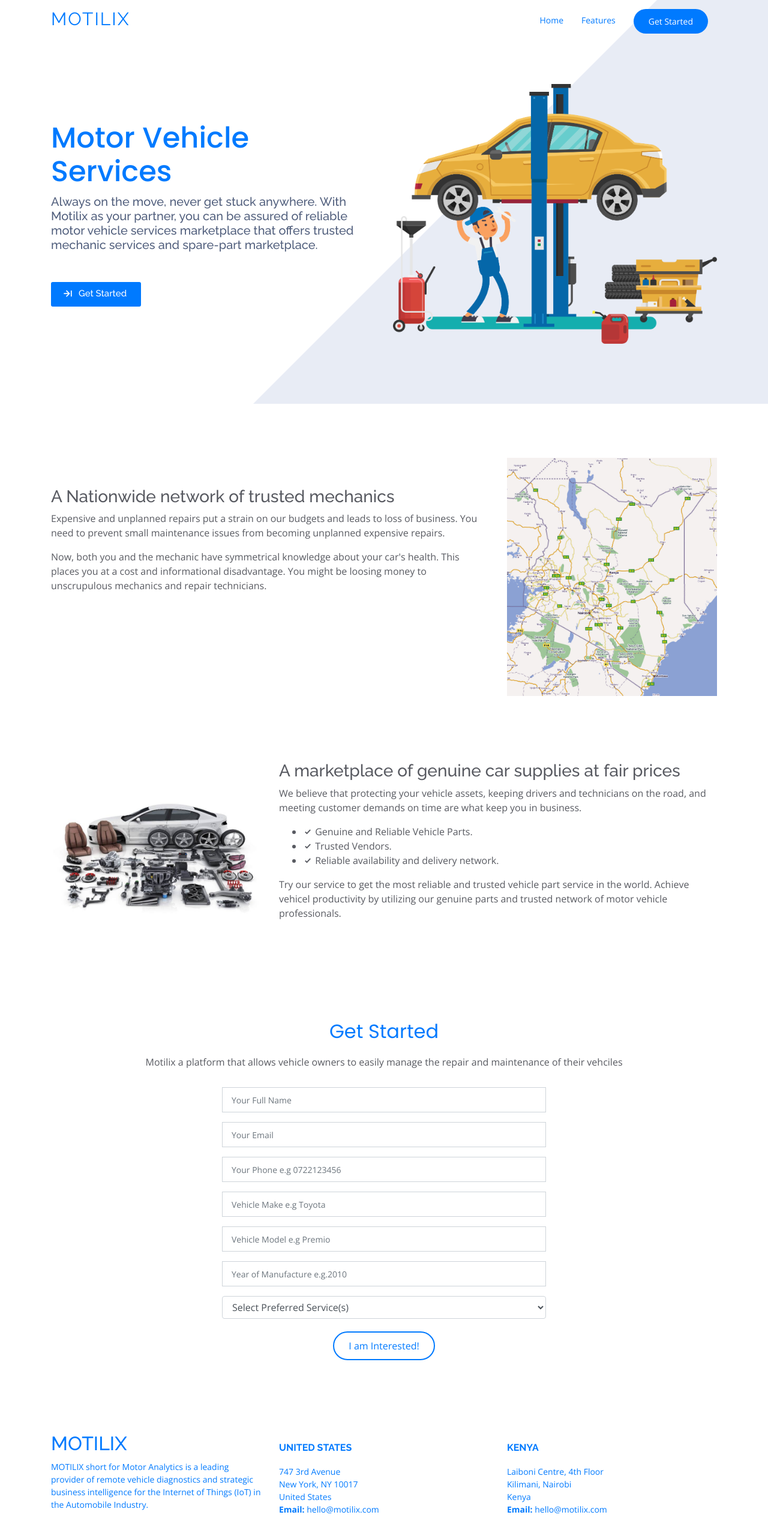
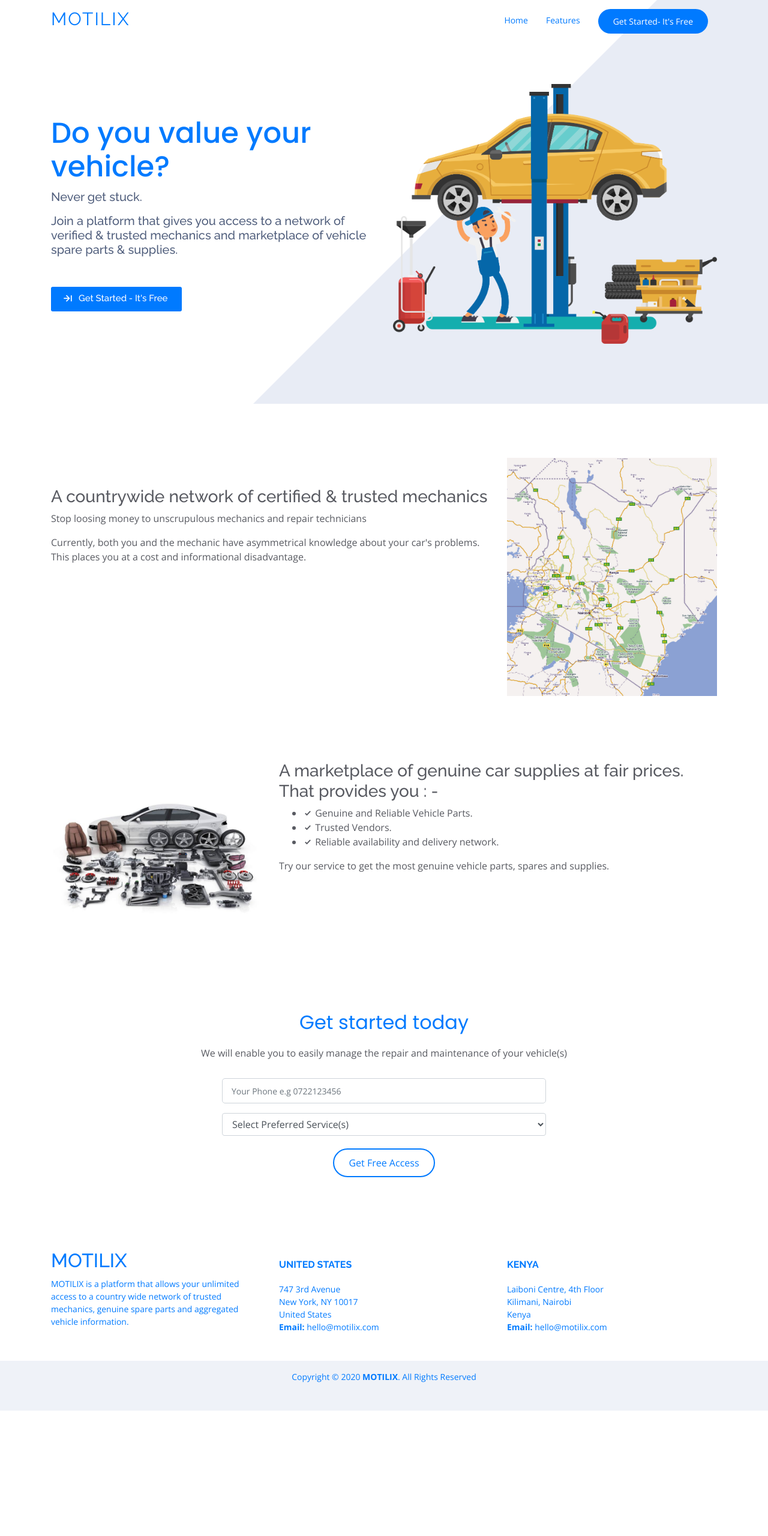
Before and after one commit to KevinMarete/motilix-web, a plain HTML site: page index.html in a window 1280 px wide. Shown: the top 2560 px of the page at 60% size. After the commit the page ends 2351 px from the top, so only its background shows below. Drawn offline with nearby package versions, Linux system fonts and the light colour scheme.

Commit message:
Added design changes

```diff
--- a/index.html
+++ b/index.html
@@ -2,38 +2,37 @@
 <html lang="en">
 
 <head>
-  <meta charset="utf-8">
-  <meta content="width=device-width, initial-scale=1.0" name="viewport">
+  <meta charset="utf-8" />
+  <meta content="width=device-width, initial-scale=1.0" name="viewport" />
 
   <title>Motilix | Get Started</title>
-  <meta content="" name="descriptions">
-  <meta content="" name="keywords">
+  <meta content="" name="descriptions" />
+  <meta content="" name="keywords" />
 
   <!-- Favicons -->
-  <link href="assets/img/favicon.png" rel="icon">
+  <link href="assets/img/favicon.png" rel="icon" />
 
   <!-- Google Fonts -->
-  <link href="https://fonts.googleapis.com/css?family=Open+Sans:300,300i,400,400i,600,600i,700,700i|Raleway:300,300i,400,400i,500,500i,600,600i,700,700i|Poppins:300,300i,400,400i,500,500i,600,600i,700,700i" rel="stylesheet">
+  <link
+    href="https://fonts.googleapis.com/css?family=Open+Sans:300,300i,400,400i,600,600i,700,700i|Raleway:300,300i,400,400i,500,500i,600,600i,700,700i|Poppins:300,300i,400,400i,500,500i,600,600i,700,700i"
+    rel="stylesheet" />
 
   <!-- Vendor CSS Files -->
-  <link href="assets/vendor/bootstrap/css/bootstrap.min.css" rel="stylesheet">
-  <link href="assets/vendor/icofont/icofont.min.css" rel="stylesheet">
-  <link href="assets/vendor/boxicons/css/boxicons.min.css" rel="stylesheet">
-  <link href="assets/vendor/owl.carousel/assets/owl.carousel.min.css" rel="stylesheet">
-  <link href="assets/vendor/venobox/venobox.css" rel="stylesheet">
-  <link href="assets/vendor/aos/aos.css" rel="stylesheet">
+  <link href="assets/vendor/bootstrap/css/bootstrap.min.css" rel="stylesheet" />
+  <link href="assets/vendor/icofont/icofont.min.css" rel="stylesheet" />
+  <link href="assets/vendor/boxicons/css/boxicons.min.css" rel="stylesheet" />
+  <link href="assets/vendor/owl.carousel/assets/owl.carousel.min.css" rel="stylesheet" />
+  <link href="assets/vendor/venobox/venobox.css" rel="stylesheet" />
+  <link href="assets/vendor/aos/aos.css" rel="stylesheet" />
 
   <!-- Template Main CSS File -->
-  <link href="assets/css/style.css" rel="stylesheet">
-
+  <link href="assets/css/style.css" rel="stylesheet" />
 </head>
 
 <body>
-
   <!-- ======= Header ======= -->
   <header id="header" class="fixed-top">
     <div class="container d-flex">
-
       <div class="logo mr-auto">
         <h1 class="text-light"><a href="index.html">MOTILIX</a></h1>
         <!-- Uncomment below if you prefer to use an image logo -->
@@ -44,113 +43,185 @@
         <ul>
           <li class="active"><a href="#header">Home</a></li>
           <li><a href="#features">Features</a></li>
-          <li class="get-started"><a href="#get-started">Get Started</a></li>
+          <li class="get-started">
+            <a href="#get-started">Get Started- It's Free</a>
+          </li>
         </ul>
-      </nav><!-- .nav-menu -->
-
+      </nav>
+      <!-- .nav-menu -->
     </div>
-  </header><!-- End Header -->
+  </header>
+  <!-- End Header -->
 
   <!-- ======= Hero Section ======= -->
   <section id="hero" class="d-flex align-items-center">
-
     <div class="container">
       <div class="row">
-        <div class="col-lg-6 d-lg-flex flex-lg-column justify-content-center align-items-stretch pt-5 pt-lg-0 order-2 order-lg-1" data-aos="fade-up">
+        <div
+          class="col-lg-6 d-lg-flex flex-lg-column justify-content-center align-items-stretch pt-5 pt-lg-0 order-2 order-lg-1"
+          data-aos="fade-up">
           <div>
-            <h1>Motor Vehicle Services</h1>
-            <h2>Always on the move, never get stuck anywhere. With Motilix as your partner, you can be assured of reliable motor vehicle services marketplace that offers trusted mechanic services and spare-part marketplace.</h2>
-            <a href="#get-started" class="download-btn"><i class="bx bx-arrow-to-right"></i> Get Started</a>
+            <h1>Do you value your vehicle?</h1>
+            <h2>
+              <p>
+                Never get stuck.
+              </p>
+              <p>
+                Join a platform that gives you access to a network of verified & trusted mechanics and marketplace of
+                vehicle spare parts & supplies.
+              </p>
+            </h2>
+            <a href="#get-started" class="download-btn"><i class="bx bx-arrow-to-right"></i> Get Started - It's Free</a>
           </div>
         </div>
-        <div class="col-lg-6 d-lg-flex flex-lg-column align-items-stretch order-1 order-lg-2 hero-img" data-aos="fade-up">
-          <img src="assets/img/top-image.png" class="img-fluid" alt="">
+        <div class="col-lg-6 d-lg-flex flex-lg-column align-items-stretch order-1 order-lg-2 hero-img"
+          data-aos="fade-up">
+          <img src="assets/img/top-image.png" class="img-fluid" alt="" />
         </div>
       </div>
     </div>
-
-  </section><!-- End Hero -->
+  </section>
+  <!-- End Hero -->
 
   <main id="main">
-
     <!-- ======= Features Section ======= -->
     <section id="features" class="features">
       <div class="container">
-
         <div class="row content">
           <div class="col-md-4 order-1 order-md-2" data-aos="fade-left">
-            <img src="assets/img/network.jpg" class="img-fluid" alt="">
+            <img src="assets/img/network.jpg" class="img-fluid" alt="" />
           </div>
           <div class="col-md-8 pt-5 order-2 order-md-1" data-aos="fade-up">
-            <h3>A Nationwide network of trusted mechanics</h3>
+            <h3>A countrywide network of certified & trusted mechanics</h3>
             <p>
-              Expensive and unplanned repairs put a strain on our budgets and leads to loss of business. You need to prevent small maintenance issues from becoming unplanned expensive repairs.
+              Stop loosing money to unscrupulous mechanics and repair
+              technicians
             </p>
+            <!-- <p>
+                            Expensive and unplanned repairs put a strain on your budgets and leads to loss of business. You need to prevent small maintenance issues from becoming unplanned expensive repairs.
+                        </p> -->
             <p>
-              Now, both you and the mechanic have symmetrical knowledge about your car's health. This places you at a cost and informational disadvantage. You might be loosing money to unscrupulous mechanics and repair technicians.
+              Currently, both you and the mechanic have asymmetrical knowledge
+              about your car's problems. <br />
+              This places you at a cost and informational disadvantage.
             </p>
           </div>
         </div>
 
         <div class="row content">
           <div class="col-md-4 pt-5" data-aos="fade-right">
-            <img src="assets/img/car-parts.jpg" class="img-fluid pt-5" alt="">
+            <img src="assets/img/car-parts.jpg" class="img-fluid pt-5" alt="" />
           </div>
           <div class="col-md-8 pt-5" data-aos="fade-up">
-            <h3>A marketplace of genuine car supplies at fair prices</h3>
-            <p>We believe that protecting your vehicle assets, keeping drivers and technicians on the road, and meeting customer demands on time are what keep you in business.</p>
+            <h3>
+              A marketplace of genuine car supplies at fair prices. That
+              provides you : -
+            </h3>
+            <!-- <p>We believe that protecting your vehicle assets, keeping drivers and technicians on the road, and meeting customer demands on time are what keep you in business.</p> -->
             <ul>
-              <li><i class="icofont-check"></i> Genuine and Reliable Vehicle Parts.</li>
+              <li>
+                <i class="icofont-check"></i> Genuine and Reliable Vehicle
+                Parts.
+              </li>
               <li><i class="icofont-check"></i> Trusted Vendors.</li>
-              <li><i class="icofont-check"></i> Reliable availability and delivery network.</li>
+              <li>
+                <i class="icofont-check"></i> Reliable availability and
+                delivery network.
+              </li>
             </ul>
             <p>
-              Try our service to get the most reliable and trusted vehicle part service in the world. Achieve vehicel productivity by utilizing our genuine parts and trusted network of motor vehicle professionals.
+              Try our service to get the most genuine vehicle parts, spares
+              and supplies.
             </p>
           </div>
         </div>
-
       </div>
-    </section><!-- End Features Section -->
+    </section>
+    <!-- End Features Section -->
 
     <!-- ======= Get-Started Section ======= -->
     <section id="get-started" class="contact">
       <div class="container">
-
         <div class="section-title">
-          <h2>Get Started</h2>
-          <p>Motilix a platform that allows vehicle owners to easily manage the repair and maintenance of their vehciles</p>
+          <h2>Get started today</h2>
+          <p>
+            We will enable you to easily manage the repair and maintenance of
+            your vehicle(s)
+          </p>
         </div>
 
         <div class="row">
           <div class="offset-lg-3 col-lg-6">
             <form action="forms/get-started.php" method="post" role="form" class="php-email-form" data-aos="fade-up">
+              <!-- <div class="form-group">
+                  <input
+                    placeholder="Your Full Name"
+                    type="text"
+                    name="name"
+                    class="form-control"
+                    id="name"
+                    data-rule="minlen:4"
+                    data-msg="Please enter at least 4 chars for your name"
+                  />
+                  <div class="validate"></div>
+                </div> -->
+              <!-- <div class="form-group">
+                  <input
+                    placeholder="Your Email"
+                    type="email"
+                    class="form-control"
+                    name="email"
+                    id="email"
+                    data-rule="email"
+                    data-msg="Please enter a valid email"
+                  />
+                  <div class="validate"></div>
+                </div> -->
               <div class="form-group">
-                <input placeholder="Your Full Name" type="text" name="name" class="form-control" id="name" data-rule="minlen:4" data-msg="Please enter at least 4 chars for your name" />
+                <input placeholder="Your Phone e.g 0722123456" type="number" class="form-control" name="phone"
+                  id="phone" data-rule="minlen:10" required data-msg="Please enter at least 10 chars for phone number"
+                  style="border-radius: 5px;" />
                 <div class="validate"></div>
               </div>
+              <!-- <div class="form-group">
+                  <input
+                    placeholder="Vehicle Make e.g Toyota"
+                    type="text"
+                    class="form-control"
+                    name="make"
+                    id="make"
+                    data-rule="minlen:3"
+                    data-msg="Please enter at least 3 chars of Vehicle Make"
+                  />
+                  <div class="validate"></div>
+                </div> -->
+              <!-- <div class="form-group">
+                  <input
+                    placeholder="Vehicle Model e.g Premio"
+                    type="text"
+                    class="form-control"
+                    name="model"
+                    id="model"
+                    data-rule="minlen:3"
+                    data-msg="Please enter at least 3 chars of Vehicle Model"
+                  />
+                  <div class="validate"></div>
+                </div> -->
+              <!-- <div class="form-group">
+                  <input
+                    placeholder="Year of Manufacture e.g.2010"
+                    type="text"
+                    class="form-control"
+                    name="yom"
+                    id="yom"
+                    data-rule="minlen:4"
+                    data-msg="Please enter at least 4 chars of Year of Manufacture"
+                  />
+                  <div class="validate"></div>
+                </div> -->
               <div class="form-group">
-                <input placeholder="Your Email" type="email" class="form-control" name="email" id="email" data-rule="email" data-msg="Please enter a valid email" />
-                <div class="validate"></div>
-              </div>
-              <div class="form-group">
-                <input placeholder="Your Phone e.g 0722123456" type="number" class="form-control" name="phone" id="phone" data-rule="minlen:10" data-msg="Please enter at least 10 chars for phone number" />
-                <div class="validate"></div>
-              </div>
-              <div class="form-group">
-                <input placeholder="Vehicle Make e.g Toyota" type="text" class="form-control" name="make" id="make" data-rule="minlen:3" data-msg="Please enter at least 3 chars of Vehicle Make" />
-                <div class="validate"></div>
-              </div>
-              <div class="form-group">
-                <input placeholder="Vehicle Model e.g Premio" type="text" class="form-control" name="model" id="model" data-rule="minlen:3" data-msg="Please enter at least 3 chars of Vehicle Model" />
-                <div class="validate"></div>
-              </div>
-              <div class="form-group">
-                <input placeholder="Year of Manufacture e.g.2010" type="text" class="form-control" name="yom" id="yom" data-rule="minlen:4" data-msg="Please enter at least 4 chars of Year of Manufacture" />
-                <div class="validate"></div>
-              </div>
-              <div class="form-group">
-                <select class="form-control" name="service" data-rule="required" data-msg="Please select preferred service">
+                <select class="form-control" name="service" data-rule="required"
+                  data-msg="Please select preferred service">
                   <option value="">Select Preferred Service(s)</option>
                   <option value="mechanics">Trusted Mechanic</option>
                   <option value="marketplace">Trusted Marketplace</option>
@@ -161,46 +232,56 @@
               <div class="mb-3">
                 <div class="loading">Loading</div>
                 <div class="error-message"></div>
-                <div class="sent-message">Your submission has been sent. Thank you!</div>
+                <div class="sent-message">
+                  Your submission has been sent. Thank you!
                 </div>
-              <div class="text-center"><button type="submit">I am Interested!</button></div>
+              </div>
+              <div class="text-center">
+                <button class="get-started" type="submit">
+                  Get Free Access
+                </button>
+              </div>
             </form>
           </div>
-
         </div>
-
       </div>
-    </section><!-- End Get-Started Section -->
-
-  </main><!-- End #main -->
+    </section>
+    <!-- End Get-Started Section -->
+  </main>
+  <!-- End #main -->
 
   <!-- ======= Footer ======= -->
   <footer id="footer">
-
     <div class="footer-top">
       <div class="container">
         <div class="row">
           <div class="col-md-4">
             <h2>MOTILIX</h2>
-                <p>MOTILIX short for Motor Analytics is a leading provider of remote vehicle diagnostics and strategic business intelligence for the Internet of Things (IoT) in the Automobile Industry.</p>
+            <p>
+              MOTILIX is a platform that allows your unlimited access to a
+              country wide network of trusted mechanics, genuine spare parts
+              and aggregated vehicle information.
+            </p>
           </div>
           <div class="col-md-4 mt-3">
             <h4>UNITED STATES</h4>
             <p>
-                    747 3rd Avenue<br>
-                    New York, NY 10017<br>
-                    United States <br>
-                    <strong class="text-theme">Email:</strong> hello@motilix.com<br>
+              747 3rd Avenue<br />
+              New York, NY 10017<br />
+              United States <br />
+              <strong class="text-theme">Email:</strong>
+              hello@motilix.com<br />
             </p>
           </div>
           <div class="col-md-4 mt-3 float-right">
             <h4>KENYA</h4>
             <p>
-                    Laiboni Centre, 4th Floor<br>
-                    Kilimani, Nairobi<br>
-                    Kenya <br>
+              Laiboni Centre, 4th Floor<br />
+              Kilimani, Nairobi<br />
+              Kenya <br />
               <!-- <strong class="text-theme">Phone:</strong> +254 707000111<br> -->
-                    <strong class="text-theme">Email:</strong> hello@motilix.com<br>
+              <strong class="text-theme">Email:</strong>
+              hello@motilix.com<br />
             </p>
           </div>
         </div>
@@ -210,11 +291,13 @@
     <div class="container-fluid">
       <div class="row">
         <div class="col-12 py-3 text-center">
-              Copyright © 2020 <strong class="text-theme">MOTILIX</strong>. All Rights Reserved
+          Copyright © 2020 <strong class="text-theme">MOTILIX</strong>. All
+          Rights Reserved
         </div>
       </div>
     </div>
-  </footer><!-- End Footer -->
+  </footer>
+  <!-- End Footer -->
 
   <a href="#" class="back-to-top"><i class="icofont-simple-up"></i></a>
 
@@ -229,7 +312,6 @@
 
   <!-- Template Main JS File -->
   <script src="assets/js/main.js"></script>
-
 </body>
 
 </html>
```
Also changed, not shown: 1 other file. Lines whose indentation alone changed are shown as unchanged.
